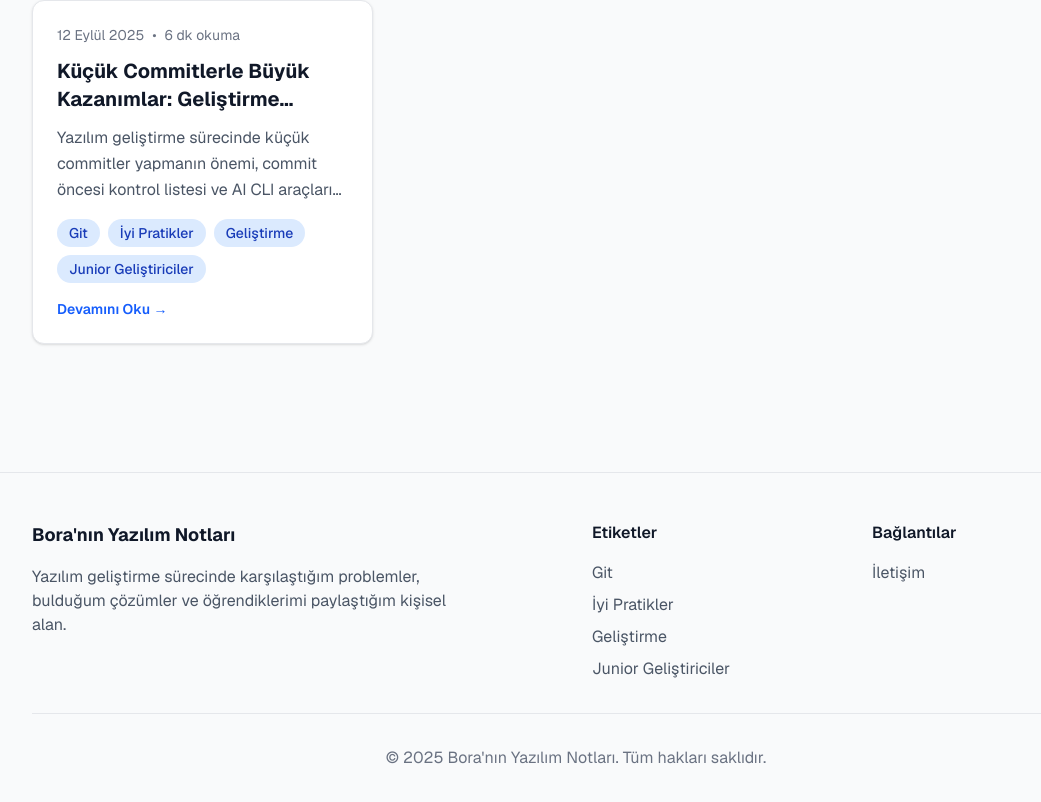
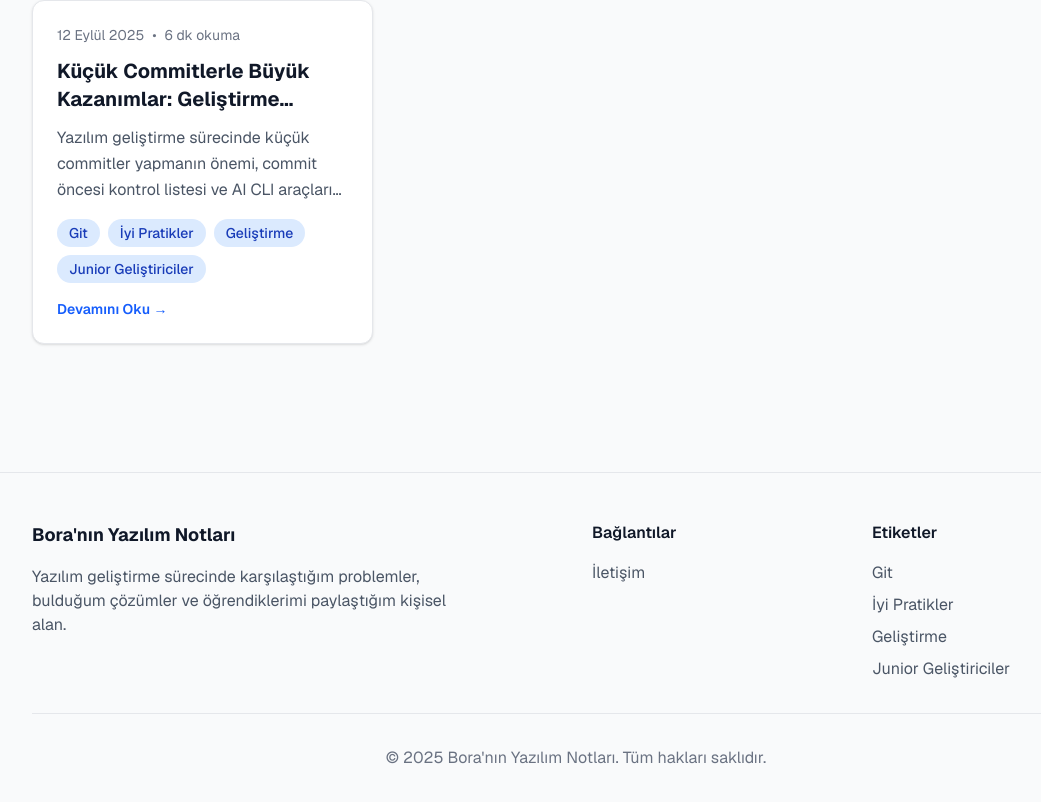
Before and after one commit to boraaaydin/myblog, a Next.js app: page /blog in a window 1280 px wide. Shown: the part 601-1403 px from the top of the page, without its empty margins (64-1105 px from the left). Built offline with nearby package versions, Linux system fonts and the light colour scheme.

Commit message:
tags links working

```diff
--- a/src/components/Footer.tsx
+++ b/src/components/Footer.tsx
@@ -17,21 +17,6 @@ export default function Footer() {
 
           <div>
             <h4 className="font-semibold text-gray-900 dark:text-white mb-4">
-              Etiketler
-            </h4>
-            <ul className="space-y-2 text-gray-600 dark:text-gray-400">
-              {Object.values(TAGS).map((tag) => (
-                <li key={tag}>
-                  <a href="#" className="hover:text-gray-900 dark:hover:text-white transition-colors">
-                    {tag}
-                  </a>
-                </li>
-              ))}
-            </ul>
-          </div>
-
-          <div>
-            <h4 className="font-semibold text-gray-900 dark:text-white mb-4">
               Bağlantılar
             </h4>
             <ul className="space-y-2 text-gray-600 dark:text-gray-400">
@@ -40,6 +25,21 @@ export default function Footer() {
                   İletişim
                 </Link>
               </li>
+            </ul>
+          </div>
+
+          <div>
+            <h4 className="font-semibold text-gray-900 dark:text-white mb-4">
+              Etiketler
+            </h4>
+            <ul className="space-y-2 text-gray-600 dark:text-gray-400">
+              {Object.values(TAGS).map((tag) => (
+                <li key={tag}>
+                  <Link href={`/blog/tag/${encodeURIComponent(tag)}`} className="hover:text-gray-900 dark:hover:text-white transition-colors">
+                    {tag}
+                  </Link>
+                </li>
+              ))}
             </ul>
           </div>
         </div>
```
